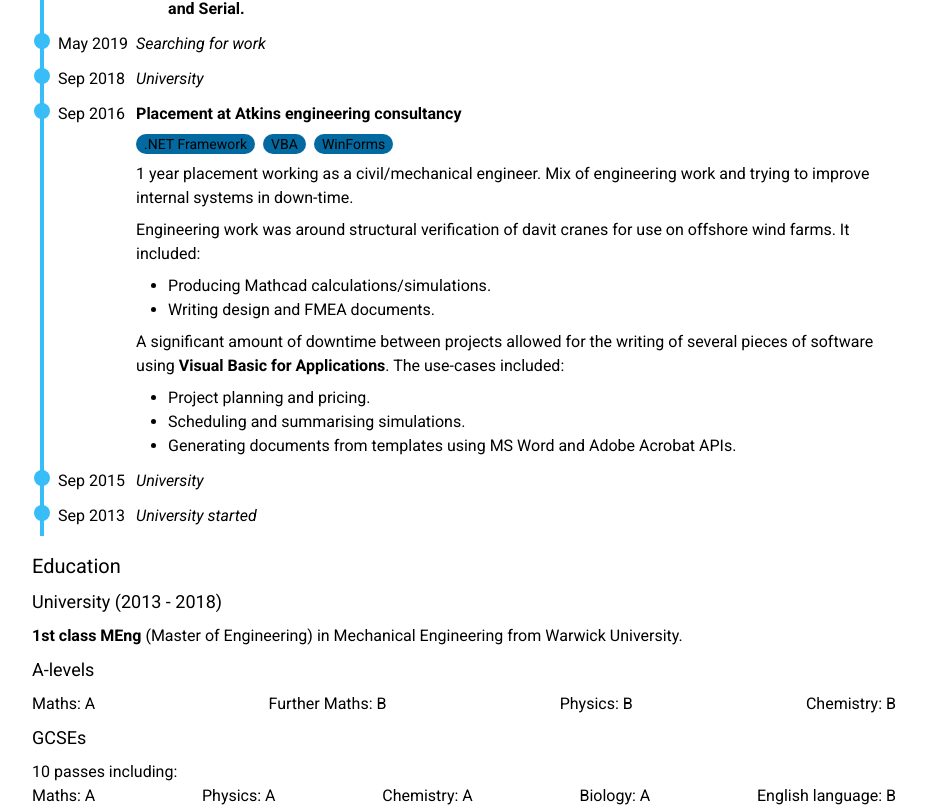
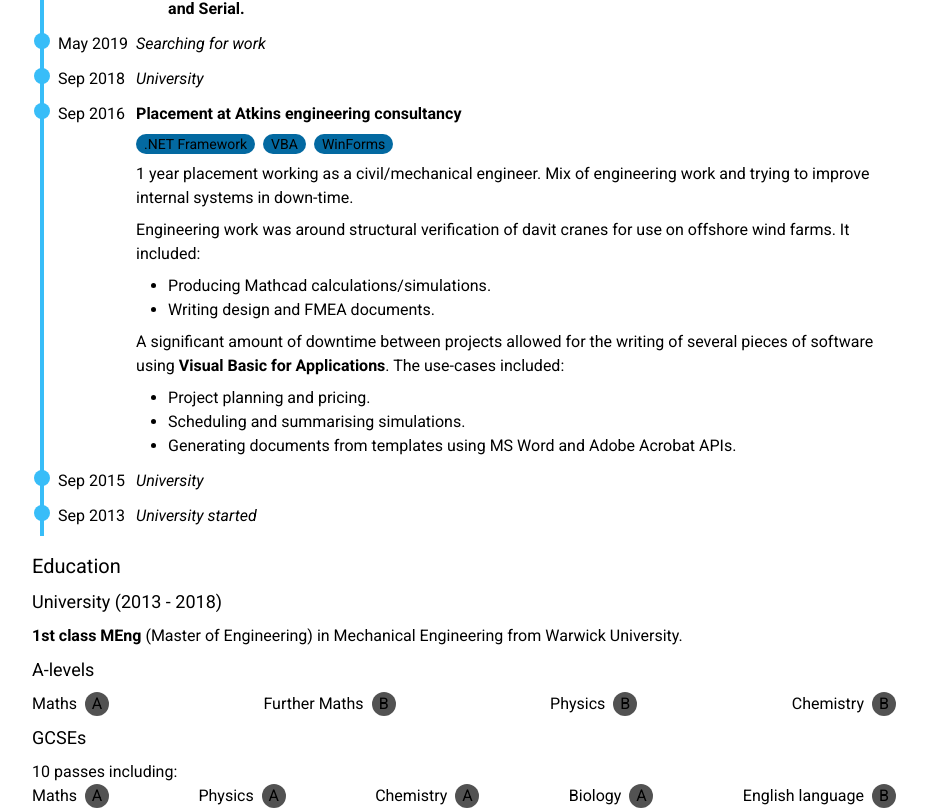
Before and after one commit to ArmandBernard/WebCV, a React (Vite) app: page / in a window 1280 px wide. Shown: the part 2036-2844 px from the top of the page, without its empty margins (176-1103 px from the left). Built offline with nearby package versions, Linux system fonts and the light colour scheme.

Commit message:
create grade list component and use that

```diff
--- a/src/Education.tsx
+++ b/src/Education.tsx
@@ -1,4 +1,4 @@
-import { Tag } from "./Tag";
+import { FunctionComponent } from "react";
 
 export const Education = () => (
   <div>
@@ -11,25 +11,41 @@ export const Education = () => (
       from Warwick University.
     </p>
     <h3 className="text-lg my-2">A-levels</h3>
-    <ul className="flex justify-between">
-      {["Maths: A", "Further Maths: B", "Physics: B", "Chemistry: B"].map(
-        (grade) => (
-          <li>{grade}</li>
-        )
-      )}
-    </ul>
+    <GradeList
+      grades={[
+        ["Maths", "A"],
+        ["Further Maths", "B"],
+        ["Physics", "B"],
+        ["Chemistry", "B"],
+      ]}
+    />
     <h3 className="text-lg my-2">GCSEs</h3>
     <p>10 passes including:</p>
-    <ul className="flex justify-between">
-      {[
-        "Maths: A",
-        "Physics: A",
-        "Chemistry: A",
-        "Biology: A",
-        "English language: B",
-      ].map((grade) => (
-        <li>{grade}</li>
-      ))}
-    </ul>
+    <GradeList
+      grades={[
+        ["Maths", "A"],
+        ["Physics", "A"],
+        ["Chemistry", "A"],
+        ["Biology", "A"],
+        ["English language", "B"],
+      ]}
+    />
   </div>
 );
+
+interface GradeListProps {
+  grades: [subject: string, grade: string][];
+}
+
+const GradeList: FunctionComponent<GradeListProps> = (props) => (
+  <ul className="flex justify-between">
+    {props.grades.map(([subject, grade]) => (
+      <li className="flex gap-2">
+        {subject}
+        <span className="flex justify-center bg-grade h-6 w-6 rounded-full">
+          {grade}
+        </span>
+      </li>
+    ))}
+  </ul>
+);
```
